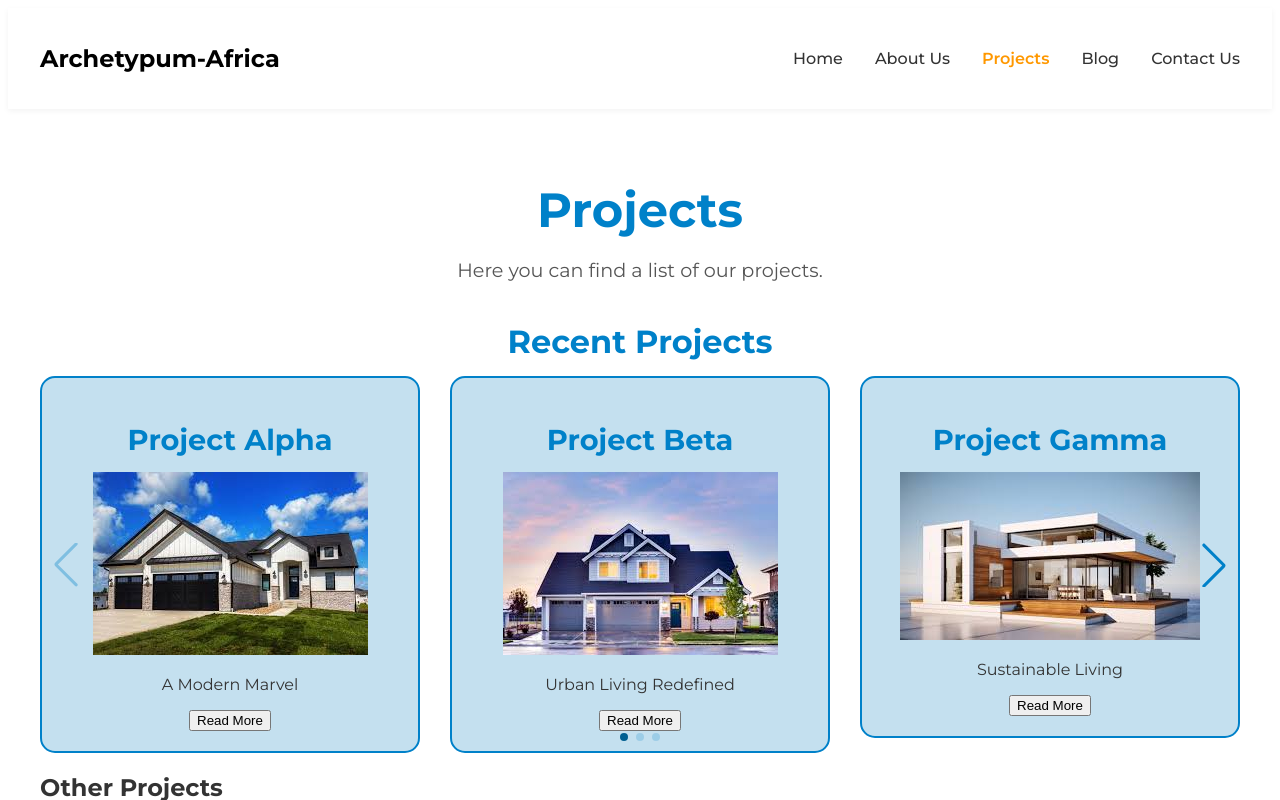
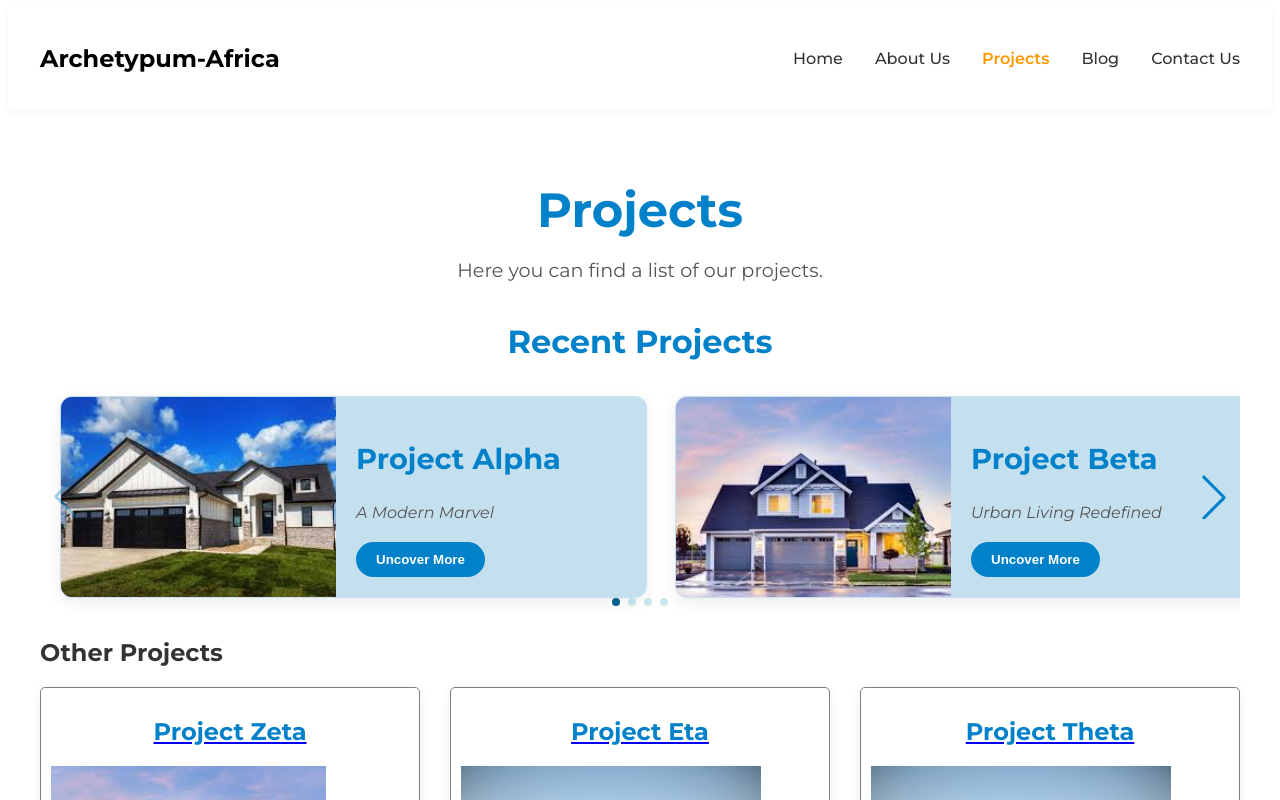
Before and after one commit to monalisasabina/archetypum-frontend, a React (Vite) app: page /projects in a window 1280 px wide. Shown: the top 800 px of the page. Built offline with nearby package versions, Linux system fonts and the light colour scheme.

Commit message:
Comp bluecreen warning, working on swiper

```diff
--- a/src/Pages/Projects.css
+++ b/src/Pages/Projects.css
@@ -36,18 +36,29 @@
 }
 
 /* Swiper Project Cards */
+.swiper-slide {
+    display: flex;
+    justify-content: center;
+
+}
+
 .project-card {
-    background-color: #c4e0ef;
-    border: 2px solid #0081c9;
-    border-radius: 15px;
-    padding: 20px;
-    text-align: center;
+     display: flex;
+     background-color: #c4e0ef; /* soft light blue */
+     border-radius: 12px;
+     overflow: hidden;
+     box-shadow: 0 4px 15px rgba(0, 0, 0, 0.08);
+     max-width: 800px;
+     width: 100%;
+    margin: 20px;
+    border: 1px solid #c8e1f2;
     transition: transform 0.3s ease, box-shadow 0.3s ease;
+
 }
 
 .project-card:hover {
-    transform: translateY(-5px);
-    box-shadow: 0 10px 20px rgba(15, 102, 119, 0.557);
+    transform: translateY(-4px);
+    box-shadow: 0 8px 20px rgba(0, 0, 0, 0.12);
 }
 
 .project-card h2 {
@@ -56,35 +67,76 @@
     font-size: 1.8rem;
 }
 
-/* Project Images */
-.project-images {
-    display: flex;
-    gap: 10px;
-    justify-content: center;
-    flex-wrap: wrap;
-    margin-bottom: 15px;
+/* Left side */
+.project-thumbnail img{
+    width: 100%;
+    height: 100%;
+    object-fit: cover;
+
 }
 
-.project-images img {
-    width: 100%;
-    max-width: 160px;
-    border-radius: 10px;
-    object-fit: cover;
-    border: 2px solid #0081c9;
-    transition: transform 0.3s ease;
+/* Right side */
+.project-card-content {
+    flex: 1;
+    padding: 20px;
+    display: flex;
+    flex-direction: column;
+    justify-content: center;
+    text-align: left;
 }
 
-.project-images img:hover {
+.project-card-content h2{
+    color: #0081c9;
+    font-size: 1.8rem;
+    margin-bottom: 8px;
+}
+
+.project-card-content p {
+    color: #555;
+    font-size: 1rem;
+    font-style: italic;
+    line-height: 1.6;
+}
+
+.project-button{
+    background-color: #0081c9;
+    color: #fff;
+    font-weight: 600;
+    border: none;
+    border-radius: 20px;
+    padding: 10px 20px;
+    cursor: pointer;
+    width: fit-content;
+    transition: background-color 0.3s ease, transform 0.3s ease;
+}
+
+.project-button:hover {
+    background-color: #005f8a; /* Darker shade on hover */
     transform: scale(1.05);
 }
 
-/* Project Description */
-.project-description {
-    font-size: 1rem;
-    line-height: 1.6;
-    color: #555;
+/* Responsive adjustments */
+@media (max-width: 768px) {
+  .project-card {
+    flex-direction: column;
+    max-width: 95%;
+  }
+
+  .project-card img {
+    width: 100%;
+    height: 200px;
+  }
+
+  .project-card-content {
     text-align: center;
+    align-items: center;
+  }
+
+  .project-card-btn {
+    margin: 0 auto;
+  }
 }
+
 
 /* Grid for Other Projects */
 .projects-grid {
--- a/src/Pages/Projects.jsx
+++ b/src/Pages/Projects.jsx
@@ -36,12 +36,12 @@ const Projects = () => {
                   navigation
                   pagination={{ clickable: true }}
                   spaceBetween={30}
-                  slidesPerView={3}
+                  slidesPerView={2}
                >
                {recentProjects.map((project) => (
                      <SwiperSlide key={project.id}>
                          <div className="project-card">
-                            <h2>{project.title}</h2>
+
                             <div className="project-thumbnail">
                                 <img
                                     src={project.thumbnail}
@@ -49,12 +49,18 @@ const Projects = () => {
                                 />
 
                             </div>
-                            <p className="project-subtitle">{project.subtitle}</p>
 
-                            {/* Read More Button */}
-                            <Link to={`/projects/${project.id}`} className="project-link">
-                                <button className="project-button">Read More</button>
-                            </Link>
+                            <div className="project-card-content">
+
+                                <h2>{project.title}</h2>
+                                <p className="project-subtitle">{project.subtitle}</p>
+
+                                {/* Read More Button */}
+                                <Link to={`/projects/${project.id}`} className="project-link">
+                                    <button className="project-button">Uncover More</button>
+                                </Link>
+
+                            </div>
 
                         </div>
                     </SwiperSlide>
```
